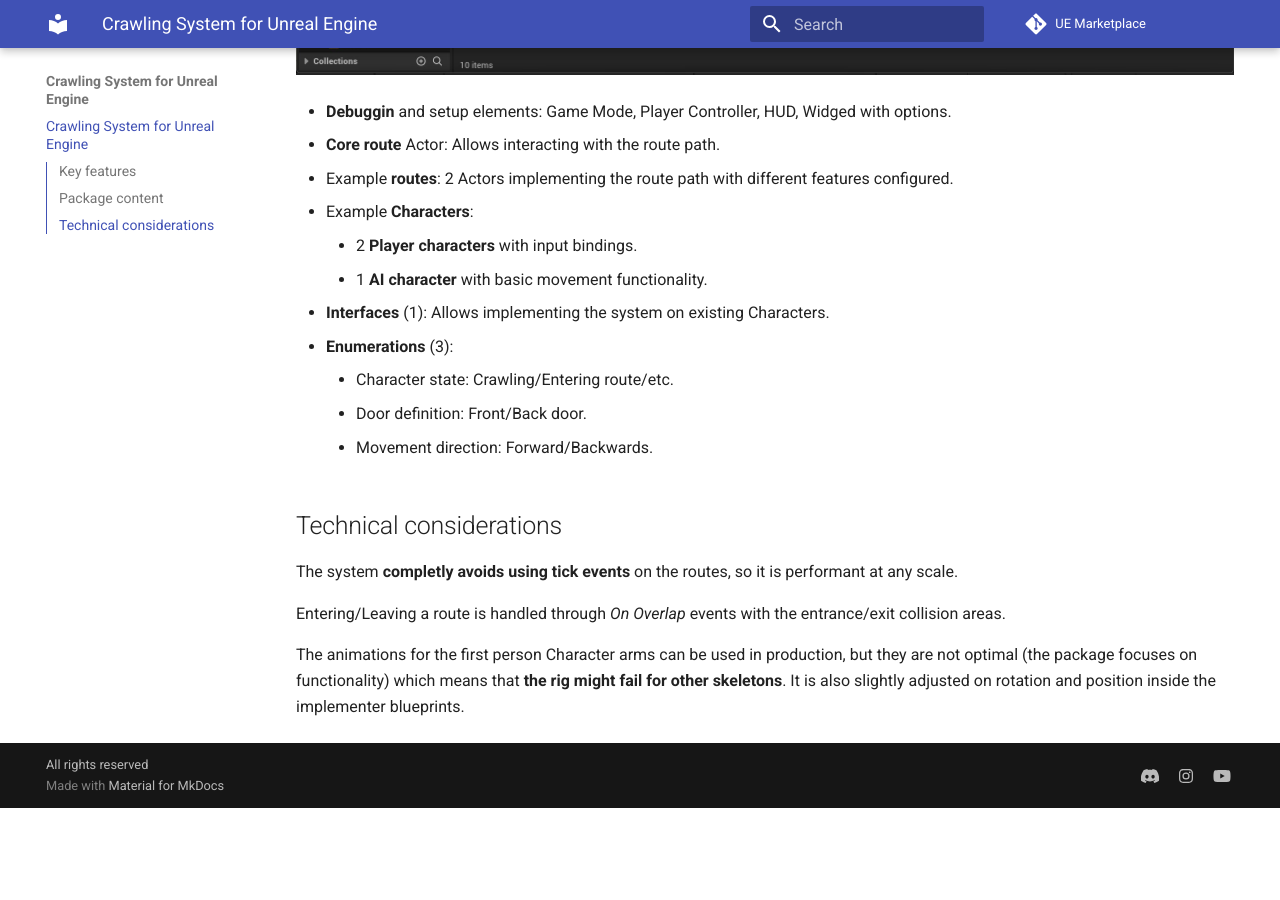
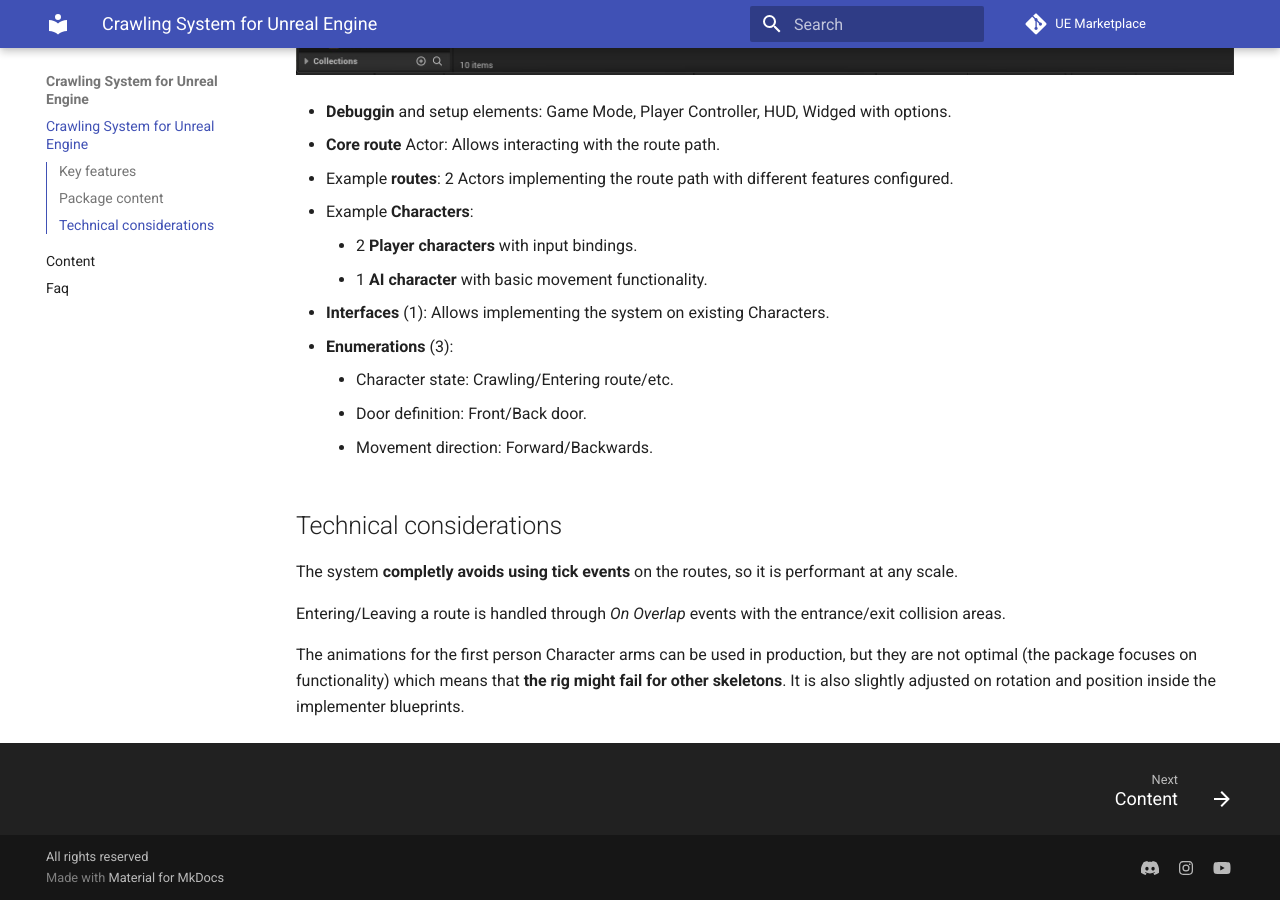
Before and after one commit to nesjett/unreal-engine-crawling-system, an MkDocs documentation site: the page built from docs/index.md, in a window 1280 px wide and 900 px high, scrolled down 1632 px. Built offline with MkDocs 1.6.1 and Material for MkDocs 9.7.7, drawn with Linux system fonts in a browser that asks for light colours; before the commit the page ends 2440 px from its top, so only the background shows below that.

Commit message:
docs: add missing nav elements

```diff
--- a/mkdocs.yml
+++ b/mkdocs.yml
@@ -9,6 +9,8 @@ copyright: All rights reserved
 
 nav:
   - 'index.md'
+  - 'content.md'
+  - 'faq.md'
 
 markdown_extensions:
   - customblocks
```
